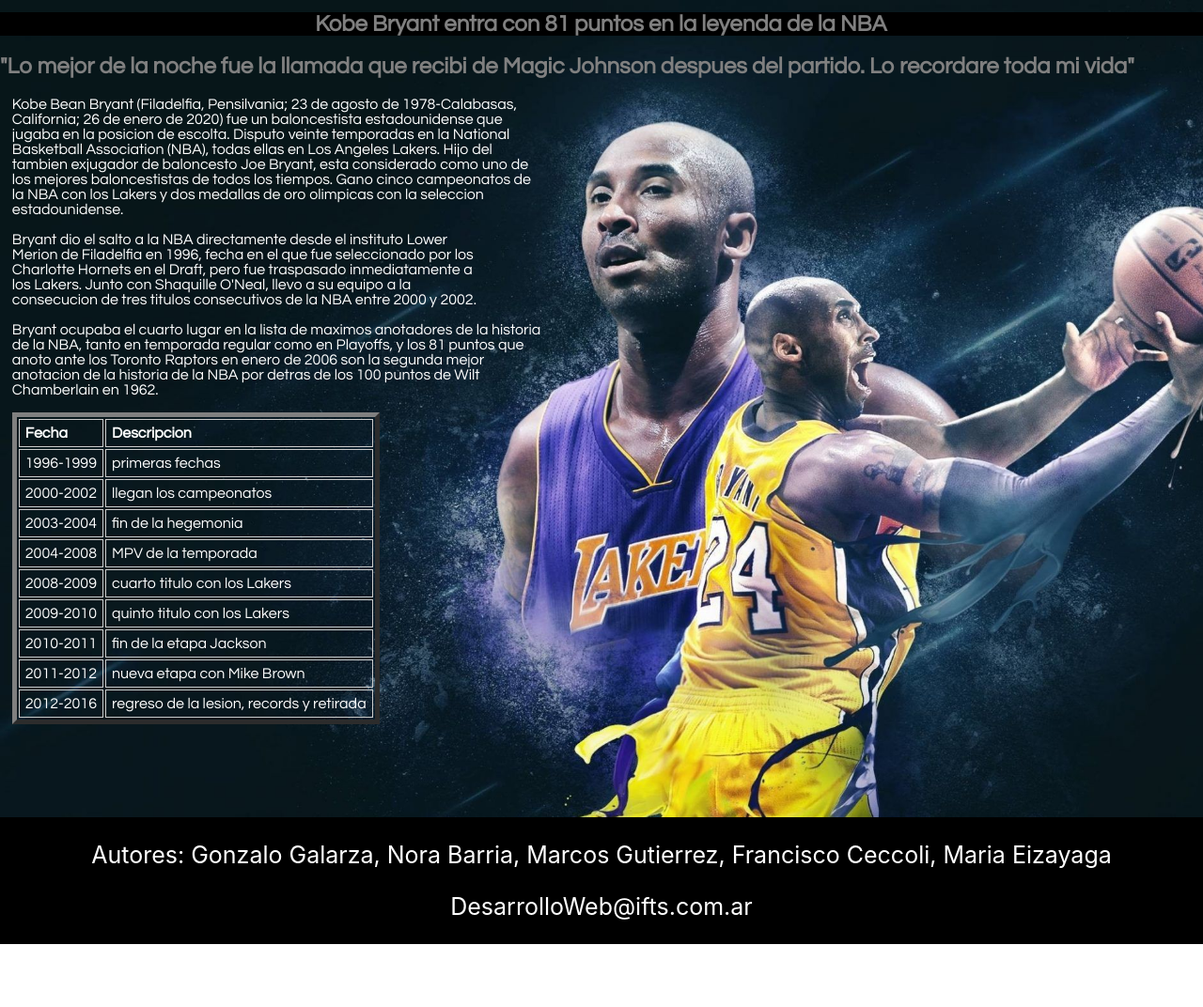
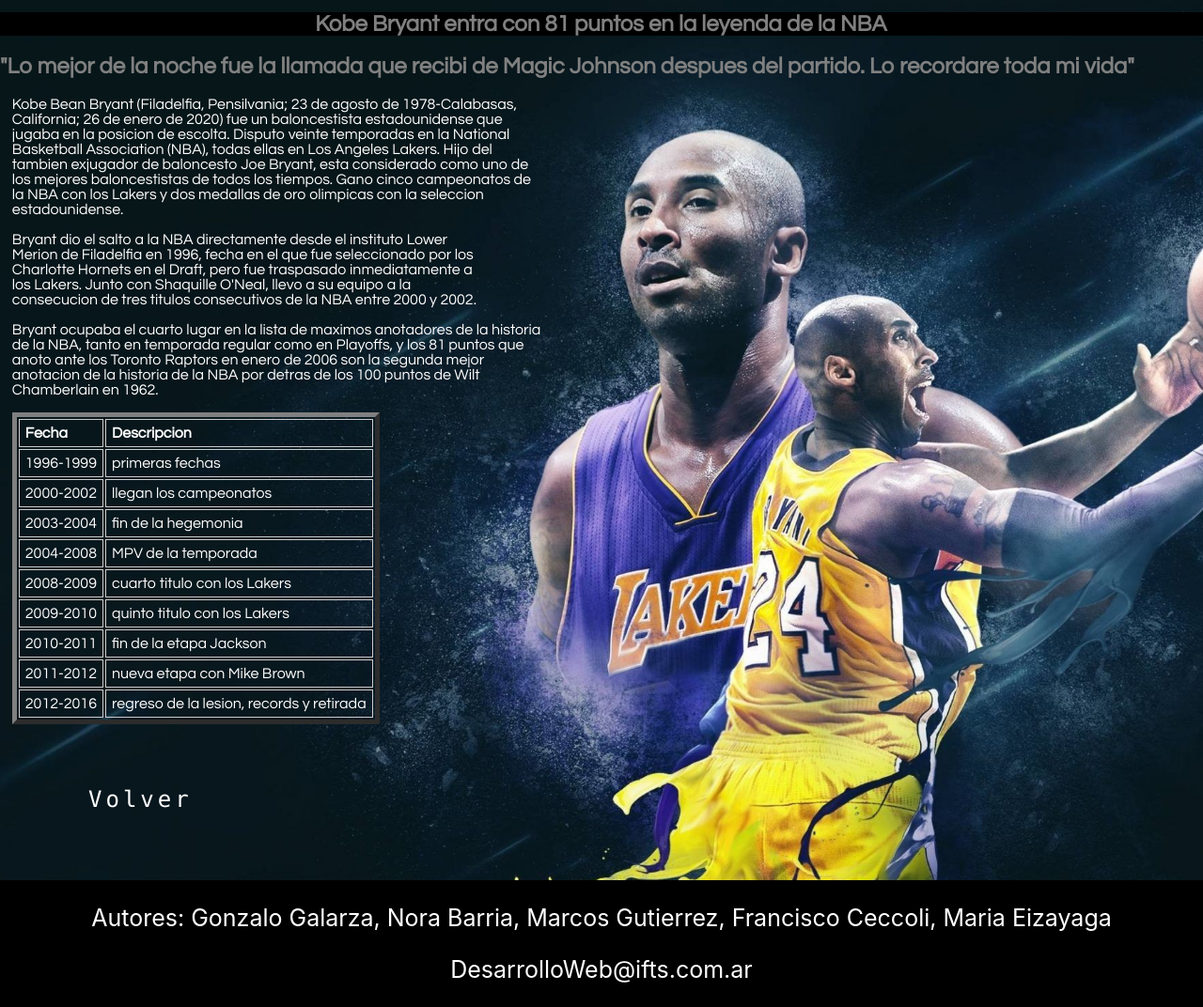
Before and after one commit to gonzalojgalarza/blog-desarrolloweb, a plain HTML site: page fran.html in a window 1280 px wide. Shown: the whole page at 94% size. Before the commit the page ends 1005 px from the top, so only its background shows below. Drawn offline with Linux system fonts and the light colour scheme.

Commit message:
Creacion de boton volver para cada uno de los blogs

```diff
--- a/css/fran.css
+++ b/css/fran.css
@@ -88,3 +88,84 @@ td, th {
 @media (min-width:1281px) {
     /*pc*/
     }
+
+
+.btn-neon{
+    position: relative;
+    display: inline-block;
+    padding: 15px 30px;
+    color: #fff;
+    letter-spacing: 4px;
+    text-decoration: none;
+    font-size: 24px;
+    overflow: hidden;
+    transition: 2s;
+    font-family: consolas;
+    margin-left: 5%;
+    margin-top: 4%;
+}
+
+.btn-neon:hover{
+    background: #a945c7;
+    box-shadow: 0 0 10px #a945c7, 0 0 40px #a945c7, 0 0 80px #a945c7;
+}
+
+.btn-neon span{
+        position: absolute;
+        display: block;
+    }
+
+#span1{
+    top: 0;
+    left: -100%;
+    width: 100%;
+    height: 2px;
+    background: linear-gradient(90deg, transparent,#a945c7);
+}
+
+.btn-neon:hover #span1{
+    left: 100%;
+    transition: 1s;
+}
+
+    #span3{
+    bottom: 0;
+    right: -100%;
+    width: 100%;
+    height: 2px;
+    background: linear-gradient(270deg, transparent,#a945c7);
+}
+
+.btn-neon:hover #span3{
+    right: 100%;
+    transition: 1s;
+    transition-delay: 0.5s;
+}
+
+#span2{
+    top: -100%;
+    right: 0;
+    width: 2px;
+    height: 100%;
+    background: linear-gradient(180deg,transparent,#a945c7);
+}
+
+.btn-neon:hover #span2{
+    top: 100%;
+    transition: 1s;
+    transition-delay: 0.25s;
+}
+
+#span4{
+    bottom: -100%;
+    left: 0;
+    width: 2px;
+    height: 100%;
+    background: linear-gradient(360deg,transparent,#a945c7);
+}
+
+.btn-neon:hover #span4{
+    bottom: 100%;
+    transition: 1s;
+    transition-delay: 0.75s;
+}
--- a/css/styles.css
+++ b/css/styles.css
@@ -139,4 +139,5 @@ button{
     border: none;
     cursor: pointer;
     border-radius: 20px;
+
 }
--- a/fran.html
+++ b/fran.html
@@ -63,6 +63,14 @@
 
   </table>
 
+  <a href="./main.html" class="btn-neon">
+    <span id="span1"></span>
+    <span id="span2"></span>
+    <span id="span3"></span>
+    <span id="span4"></span>
+    Volver
+   </a>
+
   <footer>
     <div class="footer">
       <p>Autores: Gonzalo Galarza, Nora Barria, Marcos Gutierrez, Francisco Ceccoli, Maria Eizayaga</p>
```
Also changed, not shown: ann.html (+1 -1 lines), css/marcos.css (+10 -0 lines), css/nora.css (+15 -0 lines), css/questionnaire.css (+12 -0 lines), gonzalo.html (+2 -1 lines), marcos.html (+1 -1 lines), nora.html (+3 -0 lines), questionnaire.html (+1 -1 lines), css/gonza.css (line endings or trailing spaces).
